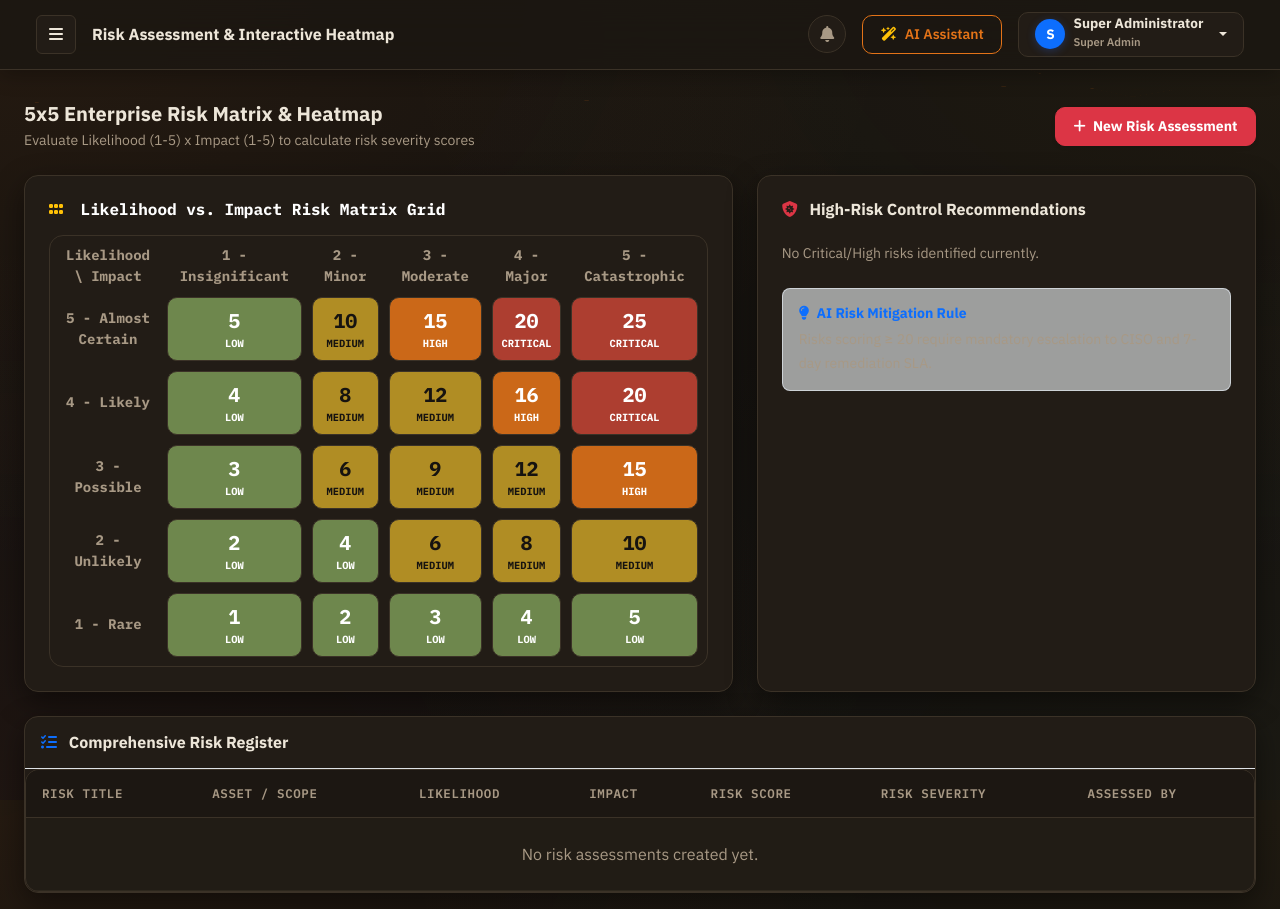
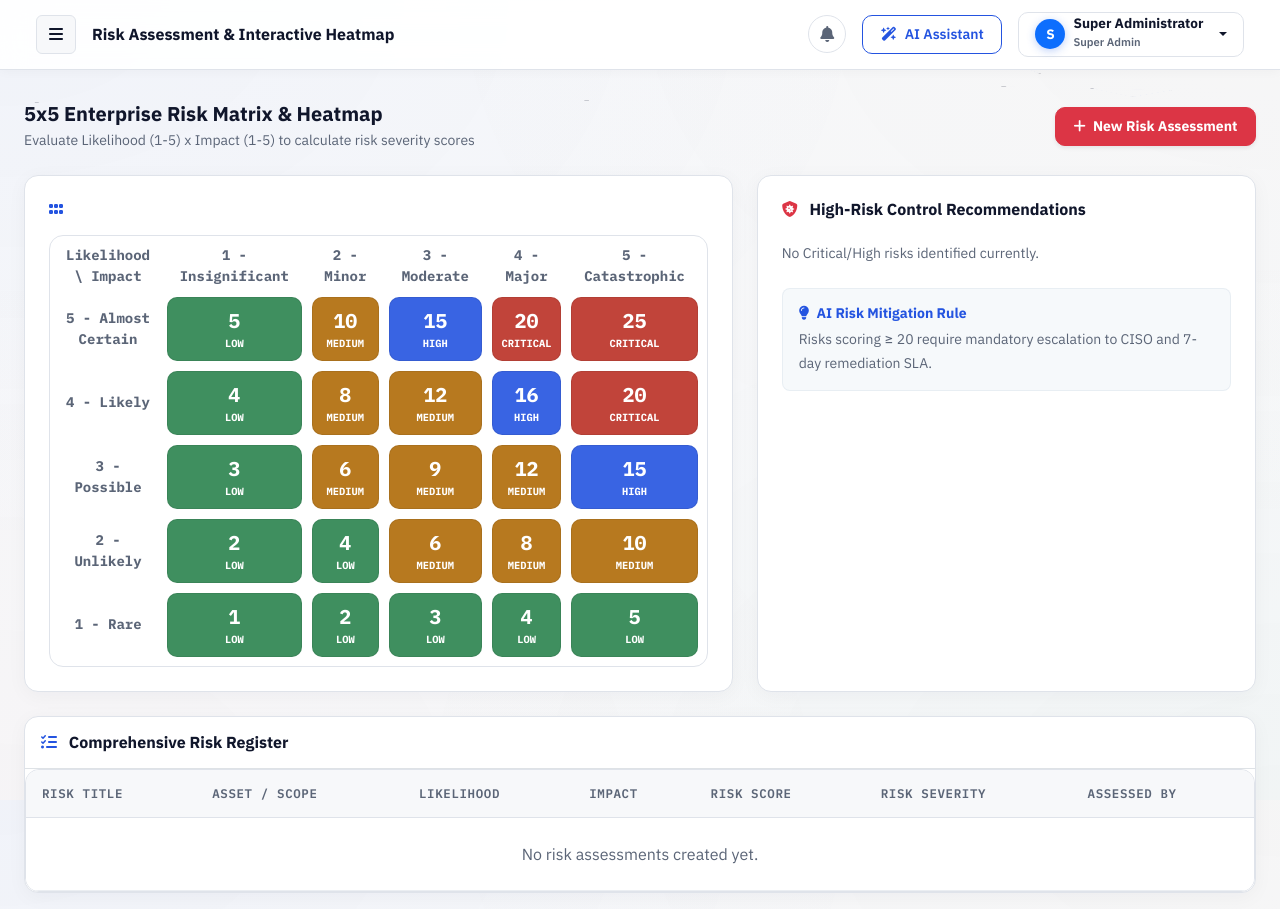
Before and after one commit to rj033065-hub/security-compliance-management, a Flask app: page /risk-assessment in a window 1280 px wide. Run offline with Flask 3, Linux system fonts and the light colour scheme; a user stored in the database is signed in; data that the repository does not hold is empty.

Commit message:
commit change

```diff
--- a/static/css/custom.css
+++ b/static/css/custom.css
@@ -1,50 +1,50 @@
 /* ══════════════════════════════════════════════════════════════════════
-   Security Command Center - Warm Graphite Design System v4.0
-   Dark Command Center Aesthetics:
-   - Base background: #161310 (warm graphite)
-   - Alt background: #1C1712
-   - Panel background: #221C16
-   - Line / Border: #3B3227
-   - Primary text: #EDE6D9
-   - Dimmed text: #A89985
-   - Faint text: #6B5D4C
-   - Burnt Orange Accent: #E37318 (primary interactive color)
-   - Warnings Amber: #C9A227
-   - High Risk Red: #BD4234
-   - Verified Green: #7C9A57
+   Security Command Center - Clean Light Theme System v5.0
+   Design Tokens:
+   - Base background: #F7F8FA (clean off-white)
+   - Alt background: #FFFFFF (pure white)
+   - Panel background: #FFFFFF (white card panel)
+   - Line / Border: #DFE3EA (crisp hairline border)
+   - Soft Line: #EBEEF2
+   - Primary text: #10162B (deep dark navy)
+   - Dimmed text: #5B6577 (slate text)
+   - Faint text: #8B93A3
+   - Cobalt Blue Accent: #2454E0 (primary interactive color)
+   - Warnings Amber: #B7791F
+   - High Risk Red: #C1443A
+   - Verified Green: #3F8F5F
    - Fonts: IBM Plex Mono (data, labels, code, stats) + IBM Plex Sans (body)
 ══════════════════════════════════════════════════════════════════════ */
 
 @import url('https://fonts.googleapis.com/css2?family=IBM+Plex+Mono:wght@400;500;600;700&family=IBM+Plex+Sans:wght@300;400;500;600;700&display=swap');
 
 :root {
-    --bg: #161310;
-    --bg-alt: #1C1712;
-    --panel: #221C16;
-    --line: #3B3227;
-    --line-subtle: rgba(59, 50, 39, 0.5);
-    --text: #EDE6D9;
-    --text-dim: #A89985;
-    --text-faint: #6B5D4C;
-    --accent: #E37318;
-    --accent-hover: #f17c1b;
-    --accent-light: rgba(227, 115, 24, 0.15);
-    --amber: #C9A227;
-    --red: #BD4234;
-    --green: #7C9A57;
+    --bg: #F7F8FA;
+    --bg-alt: #FFFFFF;
+    --panel: #FFFFFF;
+    --line: #DFE3EA;
+    --line-soft: #EBEEF2;
+    --text: #10162B;
+    --text-dim: #5B6577;
+    --text-faint: #8B93A3;
+    --accent: #2454E0;
+    --accent-hover: #1D43B8;
+    --accent-light: rgba(36, 84, 224, 0.08);
+    --amber: #B7791F;
+    --red: #C1443A;
+    --green: #3F8F5F;
 
     --font-sans: 'IBM Plex Sans', -apple-system, BlinkMacSystemFont, "Segoe UI", Roboto, sans-serif;
     --font-mono: 'IBM Plex Mono', monospace;
 
-    /* Command Center Panels */
-    --panel-bg: rgba(34, 28, 22, 0.82);
-    --panel-border: #3B3227;
-    --panel-blur: blur(16px);
-    --panel-shadow: 0 10px 30px rgba(0, 0, 0, 0.45);
-    --panel-shadow-hover: 0 14px 40px rgba(227, 115, 24, 0.2);
+    /* Light Command Center Panels */
+    --panel-bg: rgba(255, 255, 255, 0.95);
+    --panel-border: #DFE3EA;
+    --panel-shadow: 0 4px 20px rgba(16, 22, 43, 0.04);
+    --panel-shadow-hover: 0 8px 30px rgba(36, 84, 224, 0.12);
 
-    /* Sidebar Dark Glass */
-    --sidebar-bg: rgba(22, 19, 16, 0.94);
+    /* Sidebar Light Glass */
+    --sidebar-bg: #FFFFFF;
     --sidebar-width: 270px;
     --sidebar-transition: 0.32s cubic-bezier(0.4, 0, 0.2, 1);
 
@@ -62,10 +62,10 @@ body {
     font-family: var(--font-sans);
     background-color: var(--bg);
     background-image:
-        radial-gradient(at 0% 0%, rgba(227, 115, 24, 0.07) 0px, transparent 50%),
-        radial-gradient(at 100% 0%, rgba(201, 162, 39, 0.05) 0px, transparent 50%),
-        radial-gradient(at 100% 100%, rgba(124, 154, 87, 0.05) 0px, transparent 50%),
-        radial-gradient(at 0% 100%, rgba(189, 66, 52, 0.05) 0px, transparent 50%);
+        radial-gradient(at 0% 0%, rgba(36, 84, 224, 0.03) 0px, transparent 50%),
+        radial-gradient(at 100% 0%, rgba(183, 121, 31, 0.02) 0px, transparent 50%),
+        radial-gradient(at 100% 100%, rgba(63, 143, 95, 0.03) 0px, transparent 50%),
+        radial-gradient(at 0% 100%, rgba(193, 68, 58, 0.02) 0px, transparent 50%);
     background-attachment: fixed;
     color: var(--text);
     overflow-x: hidden;
@@ -89,6 +89,10 @@ h1, h2, h3, h4, h5, h6, .navbar-brand, .sidebar-header {
     color: var(--text) !important;
 }
 
+.text-primary, .text-warning, .text-info {
+    color: var(--accent) !important;
+}
+
 /* ─── Layout Wrapper ───────────────────────── */
 #wrapper {
     display: block;
@@ -244,11 +245,11 @@ h1, h2, h3, h4, h5, h6, .navbar-brand, .sidebar-header {
 
 /* ─── Glass Top Navbar ───────────────────────────── */
 .top-navbar {
-    background: rgba(28, 23, 18, 0.88) !important;
-    backdrop-filter: var(--panel-blur);
-    -webkit-backdrop-filter: var(--panel-blur);
+    background: rgba(255, 255, 255, 0.92) !important;
+    backdrop-filter: blur(12px);
+    -webkit-backdrop-filter: blur(12px);
     border-bottom: 1px solid var(--line);
-    box-shadow: 0 4px 20px rgba(0, 0, 0, 0.3);
+    box-shadow: 0 2px 10px rgba(16, 22, 43, 0.03);
     padding: 0.75rem 1.5rem;
     position: sticky;
     top: 0;
@@ -256,7 +257,7 @@ h1, h2, h3, h4, h5, h6, .navbar-brand, .sidebar-header {
 }
 
 #sidebarCollapse {
-    background: var(--panel);
+    background: var(--bg);
     border: 1px solid var(--line);
     color: var(--text);
     border-radius: var(--radius-sm);
@@ -286,16 +287,14 @@ h1, h2, h3, h4, h5, h6, .navbar-brand, .sidebar-header {
 }
 
 @keyframes bellPulse {
-    0% { transform: scale(0.95); box-shadow: 0 0 0 0 rgba(227, 115, 24, 0.7); }
-    70% { transform: scale(1.15); box-shadow: 0 0 0 8px rgba(227, 115, 24, 0); }
-    100% { transform: scale(0.95); box-shadow: 0 0 0 0 rgba(227, 115, 24, 0); }
+    0% { transform: scale(0.95); box-shadow: 0 0 0 0 rgba(36, 84, 224, 0.7); }
+    70% { transform: scale(1.15); box-shadow: 0 0 0 8px rgba(36, 84, 224, 0); }
+    100% { transform: scale(0.95); box-shadow: 0 0 0 0 rgba(36, 84, 224, 0); }
 }
 
 /* ─── Cards & Panels ────────────────────────────── */
 .card, .glass-card, .kpi-card {
     background: var(--panel);
-    backdrop-filter: var(--panel-blur);
-    -webkit-backdrop-filter: var(--panel-blur);
     border: 1px solid var(--line);
     border-radius: var(--radius-lg);
     box-shadow: var(--panel-shadow);
@@ -344,7 +343,7 @@ h1, h2, h3, h4, h5, h6, .navbar-brand, .sidebar-header {
 }
 
 .table th {
-    background: var(--bg-alt) !important;
+    background: var(--bg) !important;
     color: var(--text-dim);
     font-family: var(--font-mono);
     font-weight: 600;
@@ -358,19 +357,19 @@ h1, h2, h3, h4, h5, h6, .navbar-brand, .sidebar-header {
 .table td {
     padding: 0.85rem 1rem;
     vertical-align: middle;
-    border-bottom: 1px solid var(--line-subtle);
-    background: rgba(34, 28, 22, 0.4);
+    border-bottom: 1px solid var(--line-soft);
+    background: #FFFFFF;
     transition: background 0.2s ease;
     color: var(--text);
 }
 
 .table tbody tr:hover td {
-    background: rgba(59, 50, 39, 0.4) !important;
+    background: var(--line-soft) !important;
 }
 
 /* ─── Forms & Inputs ───────────────────────── */
 .form-control, .form-select, .input-group-text {
-    background: var(--bg-alt);
+    background: #FFFFFF;
     border: 1px solid var(--line);
     border-radius: var(--radius-md);
     color: var(--text);
@@ -454,17 +453,17 @@ h1, h2, h3, h4, h5, h6, .navbar-brand, .sidebar-header {
     background: var(--accent);
     color: #ffffff;
     transform: translateY(-1px);
-    box-shadow: 0 4px 14px rgba(227, 115, 24, 0.3);
+    box-shadow: 0 4px 14px rgba(36, 84, 224, 0.25);
 }
 
 .btn-glass {
-    background: var(--panel);
+    background: #FFFFFF;
     border: 1px solid var(--line);
     color: var(--text);
 }
 
 .btn-glass:hover {
-    background: var(--bg-alt);
+    background: var(--bg);
     border-color: var(--accent);
     color: var(--accent);
     transform: translateY(-1px);
@@ -560,24 +554,23 @@ h1, h2, h3, h4, h5, h6, .navbar-brand, .sidebar-header {
     color: #fff;
     cursor: pointer;
     transition: transform 0.25s cubic-bezier(0.175, 0.885, 0.32, 1.275), box-shadow 0.25s ease;
-    border: 1px solid var(--line);
+    border: 1px solid rgba(0, 0, 0, 0.08);
 }
 
 .heatmap-cell.level-low {
-    background: rgba(124, 154, 87, 0.85);
+    background: var(--green);
 }
 
 .heatmap-cell.level-medium {
-    background: rgba(201, 162, 39, 0.85);
-    color: #161310;
+    background: var(--amber);
 }
 
 .heatmap-cell.level-high {
-    background: rgba(227, 115, 24, 0.88);
+    background: rgba(36, 84, 224, 0.9);
 }
 
 .heatmap-cell.level-critical {
-    background: rgba(189, 66, 52, 0.9);
+    background: var(--red);
 }
 
 /* ─── Authentication Shell ───────────────────────── */
--- a/static/js/theme-animation.js
+++ b/static/js/theme-animation.js
@@ -1,6 +1,6 @@
 /**
- * Security Command Center - Unified Animation System & Interactive Utilities
- * Theme: Warm Graphite Command Center (#161310) with Burnt Orange Accents (#E37318)
+ * Security Command Center - Unified Light Theme Animation System & Utilities
+ * Theme: Light Background (#F7F8FA) with Deep Cobalt Blue Accents (#2454E0) & Dark Navy Text (#10162B)
  */
 
 (function () {
@@ -10,7 +10,7 @@
     const prefersReducedMotion = window.matchMedia("(prefers-reduced-motion: reduce)").matches;
 
     // ══════════════════════════════════════════════════════════════════
-    // 1. MESH BACKGROUND CANVAS (Mouse-reactive node network)
+    // 1. MESH BACKGROUND CANVAS (Light Theme: Dark Navy dots, blue lines, red/orange cursor flash)
     // ══════════════════════════════════════════════════════════════════
     class MeshBackground {
         constructor(canvasId, options = {}) {
@@ -21,8 +21,11 @@
             this.nodeCount = options.nodeCount || parseInt(this.canvas.getAttribute("data-nodes") || "40", 10);
             this.maxDistance = options.maxDistance || 140;
             this.mouseRadius = options.mouseRadius || 180;
-            this.nodeColor = options.nodeColor || "rgba(227, 115, 24, 0.4)";  // Burnt orange nodes
-            this.lineColor = options.lineColor || "rgba(59, 50, 39, 0.35)";    // Warm line connections
+
+            // Light theme colors
+            this.nodeColor = options.nodeColor || "rgba(16, 22, 43, 0.65)";        // Dark navy dots
+            this.lineColor = options.lineColor || "rgba(36, 84, 224, 0.22)";        // Faint cobalt blue lines
+            this.cursorLineColor = "rgba(227, 115, 24, 0.85)";                      // Orange/red contrast flash near cursor
             this.speedMult = options.speed || 0.4;
 
             this.nodes = [];
@@ -80,9 +83,7 @@
                     y: Math.random() * this.height,
                     vx: (Math.random() - 0.5) * this.speedMult,
                     vy: (Math.random() - 0.5) * this.speedMult,
-                    radius: Math.random() * 2 + 1.2,
-                    originX: 0,
-                    originY: 0
+                    radius: Math.random() * 2 + 1.2
                 });
             }
         }
@@ -104,6 +105,8 @@
                 if (node.x < 0 || node.x > this.width) node.vx *= -1;
                 if (node.y < 0 || node.y > this.height) node.vy *= -1;
 
+                let isNearCursor = false;
+
                 // Mouse attraction/repulsion
                 if (this.mouse.active) {
                     const dx = this.mouse.x - node.x;
@@ -111,6 +114,7 @@
                     const dist = Math.sqrt(dx * dx + dy * dy);
 
                     if (dist < this.mouseRadius) {
+                        isNearCursor = true;
                         const force = (this.mouseRadius - dist) / this.mouseRadius;
                         node.x -= (dx / dist) * force * 1.5;
                         node.y -= (dy / dist) * force * 1.5;
@@ -120,7 +124,7 @@
                 // Draw Node Point
                 this.ctx.beginPath();
                 this.ctx.arc(node.x, node.y, node.radius, 0, Math.PI * 2);
-                this.ctx.fillStyle = this.nodeColor;
+                this.ctx.fillStyle = isNearCursor ? "#C1443A" : this.nodeColor;
                 this.ctx.fill();
 
                 // Connect nearby nodes
@@ -135,8 +139,14 @@
                         this.ctx.beginPath();
                         this.ctx.moveTo(node.x, node.y);
                         this.ctx.lineTo(node2.x, node2.y);
-                        this.ctx.strokeStyle = `rgba(227, 115, 24, ${alpha})`;
-                        this.ctx.lineWidth = 0.8;
+
+                        if (isNearCursor) {
+                            this.ctx.strokeStyle = `rgba(227, 115, 24, ${alpha + 0.3})`;
+                            this.ctx.lineWidth = 1.2;
+                        } else {
+                            this.ctx.strokeStyle = `rgba(36, 84, 224, ${alpha})`;
+                            this.ctx.lineWidth = 0.8;
+                        }
                         this.ctx.stroke();
                     }
                 }
@@ -185,9 +195,8 @@
             });
         }, { threshold: 0.12 });
 
-        revealElements.forEach((el, idx) => {
+        revealElements.forEach((el) => {
             if (!el.hasAttribute("data-stagger")) {
-                // Auto stagger siblings if inside a grid row
                 const parent = el.closest(".row");
                 if (parent) {
                     const children = Array.from(parent.children);
@@ -252,7 +261,6 @@
 
                         if (!isNaN(rawNum) && rawNum > 0) {
                             animateNumber(el, 0, rawNum, prefix, suffix, duration, () => {
-                                // Enable Live Flicker mode if requested or if it's a key metric
                                 if (el.hasAttribute("data-flicker") || el.innerText.includes("%") || el.closest(".kpi-card")) {
                                     startLiveFlicker(el, rawNum, prefix, suffix);
                                 }
@@ -280,7 +288,6 @@
         function update(now) {
             const elapsed = now - startTime;
             const progress = Math.min(elapsed / duration, 1);
-            // Ease out cubic
             const easeProgress = 1 - Math.pow(1 - progress, 3);
             const current = start + (end - start) * easeProgress;
 
@@ -298,10 +305,9 @@
     }
 
     function startLiveFlicker(el, baseVal, prefix, suffix) {
-        // Jitter ±1 periodically
         setInterval(() => {
             if (document.hidden) return;
-            if (Math.random() > 0.4) return; // 40% chance every cycle
+            if (Math.random() > 0.4) return;
 
             const delta = Math.random() > 0.5 ? 1 : -1;
             const flickerVal = Math.max(0, baseVal + delta);
@@ -318,7 +324,7 @@
     }
 
     // ══════════════════════════════════════════════════════════════════
-    // 5. TYPEWRITER UTILITY (Hero subheadings, taglines, empty states)
+    // 5. TYPEWRITER UTILITY
     // ══════════════════════════════════════════════════════════════════
     function initTypewriter() {
         const typewriterElems = document.querySelectorAll("[data-typewriter]");
@@ -359,7 +365,7 @@
                 let currentSpeed = isDeleting ? speed / 2 : speed;
 
                 if (!isDeleting && charIdx === currentPhrase.length) {
-                    if (phrases.length === 1) return; // Stop if single phrase
+                    if (phrases.length === 1) return;
                     currentSpeed = delay;
                     isDeleting = true;
                 } else if (isDeleting && charIdx === 0) {
@@ -388,7 +394,6 @@
         const activeLi = navList.querySelector("li.active");
         if (!activeLi) return;
 
-        // Create indicator bar element
         let indicator = sidebar.querySelector(".sidebar-active-indicator");
         if (!indicator) {
             indicator = document.createElement("div");
@@ -405,8 +410,6 @@
         }
 
         updateIndicatorPos(activeLi);
-
-        // Update position on window resize / sidebar scroll
         sidebar.addEventListener("scroll", () => updateIndicatorPos(activeLi));
         window.addEventListener("resize", () => updateIndicatorPos(activeLi));
     }
@@ -420,10 +423,8 @@
         forms.forEach(form => {
             const inputs = form.querySelectorAll(".form-control, .form-select");
             inputs.forEach(input => {
-                // Wrap in input-group helper if not already wrapped
                 const group = input.closest(".input-group");
                 if (group) {
-                    // Checkmark container
                     if (!group.querySelector(".input-valid-icon")) {
                         const checkSpan = document.createElement("span");
                         checkSpan.className = "input-valid-icon";
@@ -443,25 +444,21 @@
                     }
                 });
 
-                input.addEventListener("invalid", function (e) {
+                input.addEventListener("invalid", function () {
                     this.classList.add("is-invalid");
                     this.classList.add("shake-error");
                     setTimeout(() => this.classList.remove("shake-error"), 600);
                 });
             });
 
-            // Form Submit Inline Loading
-            form.addEventListener("submit", function (e) {
+            form.addEventListener("submit", function () {
                 const btn = form.querySelector("button[type='submit']");
                 if (!btn || btn.classList.contains("btn-loading")) return;
 
                 if (!form.checkValidity()) return;
 
-                const origHtml = btn.innerHTML;
                 btn.classList.add("btn-loading");
                 btn.innerHTML = `<span class="spinner-border spinner-border-sm me-2" role="status"></span> Authentic & Processing...`;
-
-                // If demo or normal submit, let form post
             });
         });
     }
@@ -483,12 +480,12 @@
                     cell.style.transition = "opacity 0.4s ease, transform 0.4s cubic-bezier(0.175, 0.885, 0.32, 1.275)";
                     cell.style.opacity = "1";
                     cell.style.transform = "scale(1)";
-                }, 100 + idx * 45); // Row by row stagger
+                }, 100 + idx * 45);
             }
 
             cell.addEventListener("mouseenter", function () {
-                this.style.transform = "scale(1.12) z-index(10)";
-                this.style.boxShadow = "0 8px 20px rgba(0, 0, 0, 0.35)";
+                this.style.transform = "scale(1.12)";
+                this.style.boxShadow = "0 8px 20px rgba(16, 22, 43, 0.18)";
             });
 
             cell.addEventListener("mouseleave", function () {
@@ -502,7 +499,6 @@
     // DOM READY INITIALIZATION
     // ══════════════════════════════════════════════════════════════════
     document.addEventListener("DOMContentLoaded", () => {
-        // Instantiate Mesh Background on hero or auth cards if canvas present
         if (document.getElementById("meshCanvas")) {
             new MeshBackground("meshCanvas", { nodeCount: 65, maxDistance: 130 });
         }
```
Also changed, not shown: other parts of static/css/custom.css (+31 -41 lines), static/js/dashboard.js (+39 -39 lines), templates/landing.html (+20 -20 lines).
